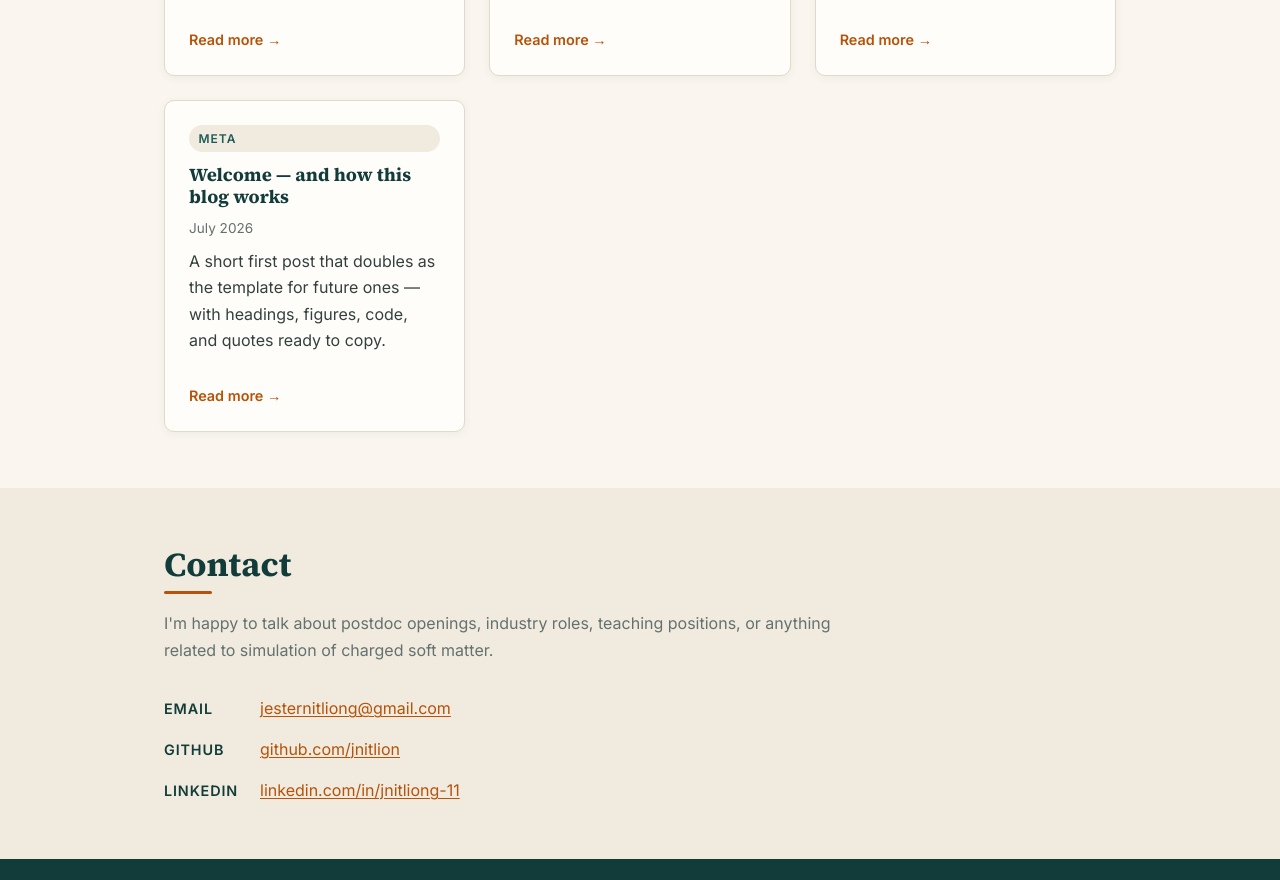
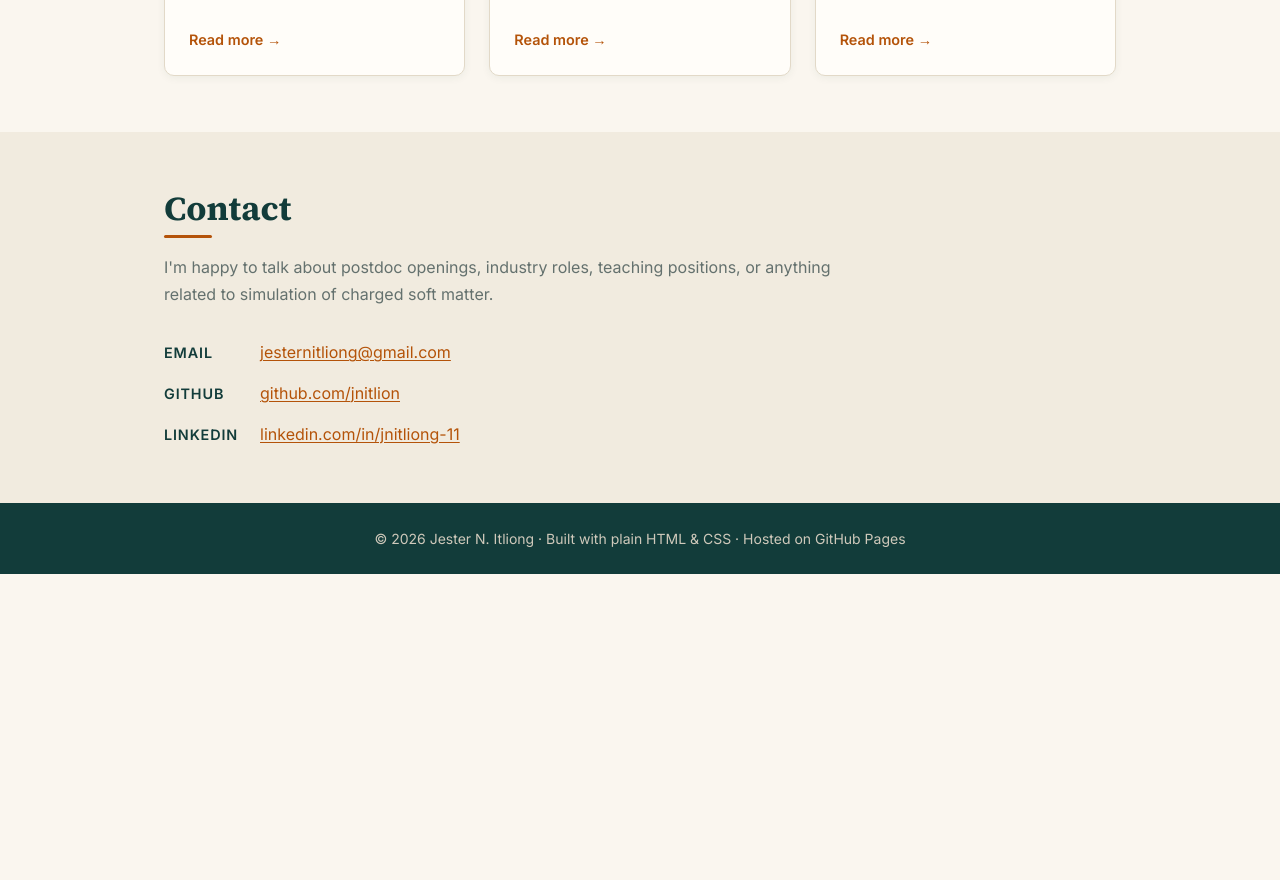
Before and after one commit to jnitlion/jnitlion.github.io, a plain HTML site: page index.html in a window 1280 px wide. Shown: the part 6809-7689 px from the top of the page. After the commit the page ends 7383 px from the top, so only its background shows below. Drawn offline with Linux system fonts and the light colour scheme.

Commit message:
Unlist the welcome/template post from the Blog section

```diff
--- a/index.html
+++ b/index.html
@@ -460,16 +460,6 @@
             </p>
             <span class="card-more">Read more →</span>
           </a>
-          <a class="card card-link" href="blog/post-template.html">
-            <p class="card-tag">Meta</p>
-            <h3>Welcome — and how this blog works</h3>
-            <p class="post-date">July 2026</p>
-            <p>
-              A short first post that doubles as the template for future ones —
-              with headings, figures, code, and quotes ready to copy.
-            </p>
-            <span class="card-more">Read more →</span>
-          </a>
         </div>
       </div>
     </section>
```
Also changed, not shown: blog/atomistic-vs-coarse-grained.html (+0 -1 lines).
